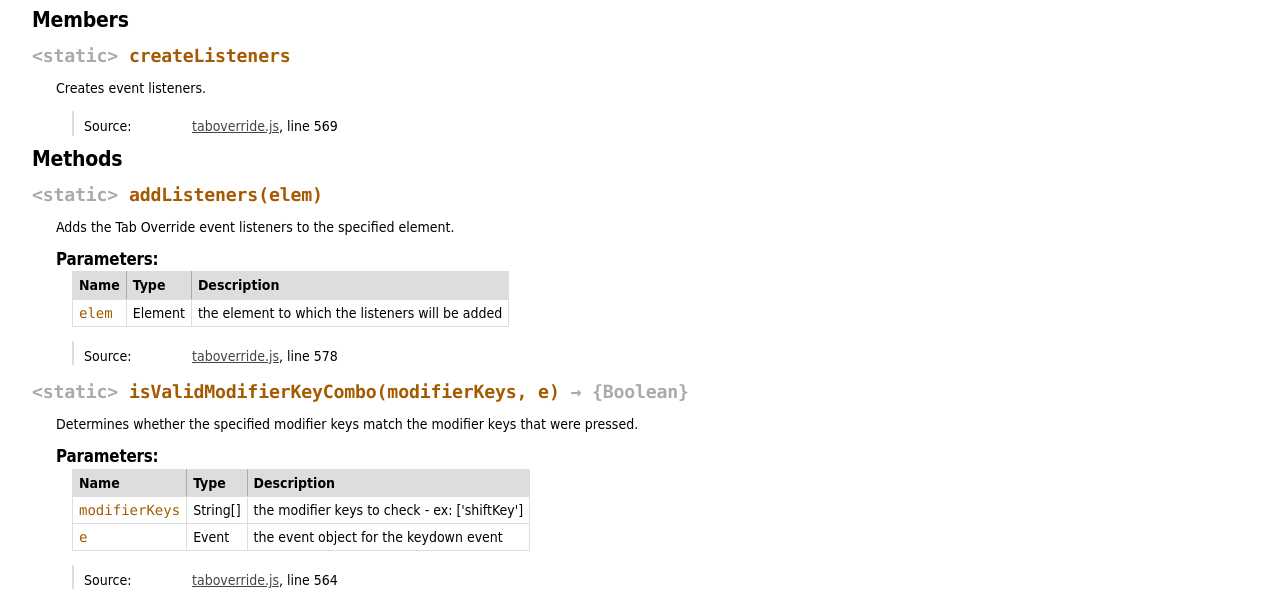
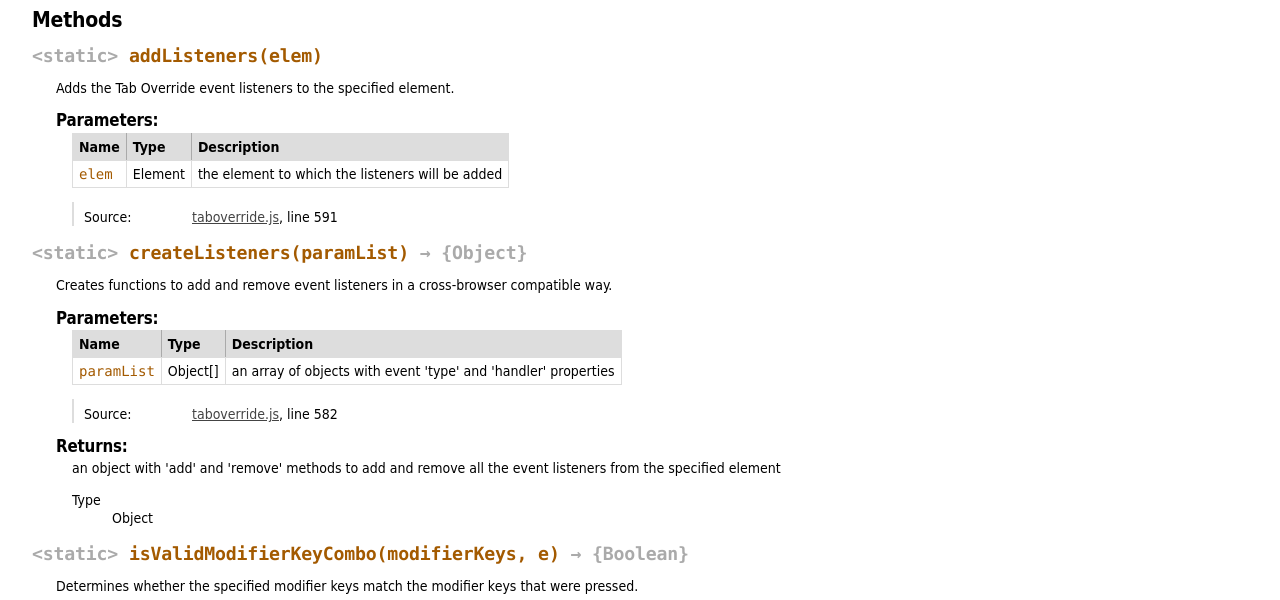
Before and after one commit to wjbryant/taboverride, a website: page docs/tabOverride.utils.html in a window 1280 px wide. Shown: the part 166-766 px from the top of the page. Drawn offline with Linux system fonts and the light colour scheme.

Commit message:
improve documentation

```diff
--- a/docs/tabOverride.utils.html
+++ b/docs/tabOverride.utils.html
@@ -66,7 +66,7 @@
 
     <dt class="tag-source">Source:</dt>
     <dd class="tag-source"><ul class="dummy"><li>
-        <a href="taboverride.js.html">taboverride.js</a>, line 553
+        <a href="taboverride.js.html">taboverride.js</a>, line 557
     </li></ul></dd>
 
 
@@ -92,62 +92,6 @@
 
 
 
-
-        <h3 class="subsection-title">Members</h3>
-
-        <dl>
-
-<dt>
-    <h4 class="name" id="createListeners"><span class="type-signature">&lt;static> </span>createListeners<span class="type-signature"></span></h4>
-
-
-</dt>
-<dd>
-
-    <div class="description">
-        Creates event listeners.
-    </div>
-
-
-
-<dl class="details">
-
-
-
-
-
-
-
-
-
-
-
-
-
-
-
-
-
-
-
-    <dt class="tag-source">Source:</dt>
-    <dd class="tag-source"><ul class="dummy"><li>
-        <a href="taboverride.js.html">taboverride.js</a>, line 569
-    </li></ul></dd>
-
-
-
-
-
-
-
-</dl>
-
-
-
-</dd>
-
-        </dl>
 
 
 
@@ -245,7 +189,7 @@
 
     <dt class="tag-source">Source:</dt>
     <dd class="tag-source"><ul class="dummy"><li>
-        <a href="taboverride.js.html">taboverride.js</a>, line 578
+        <a href="taboverride.js.html">taboverride.js</a>, line 591
     </li></ul></dd>
 
 
@@ -260,6 +204,145 @@
 
 
 
+
+
+
+
+</dd>
+
+
+
+<dt>
+    <h4 class="name" id="createListeners"><span class="type-signature">&lt;static> </span>createListeners<span class="signature">(paramList)</span><span class="type-signature"> &rarr; {Object}</span></h4>
+
+
+</dt>
+<dd>
+
+
+    <div class="description">
+        Creates functions to add and remove event listeners in a cross-browser
+compatible way.
+    </div>
+
+
+
+
+
+
+
+        <h5>Parameters:</h5>
+
+
+<table class="params">
+    <thead>
+	<tr>
+
+		<th>Name</th>
+
+
+		<th>Type</th>
+
+
+
+
+
+		<th class="last">Description</th>
+	</tr>
+	</thead>
+
+	<tbody>
+
+
+        <tr>
+
+                <td class="name"><code>paramList</code></td>
+
+
+            <td class="type">
+
+
+<span class="param-type">Object[]</span>
+
+
+
+            </td>
+
+
+
+
+
+            <td class="description last">an array of objects with event 'type' and
+                              'handler' properties</td>
+        </tr>
+
+
+	</tbody>
+</table>
+
+
+
+<dl class="details">
+
+
+
+
+
+
+
+
+
+
+
+
+
+
+
+
+
+
+
+    <dt class="tag-source">Source:</dt>
+    <dd class="tag-source"><ul class="dummy"><li>
+        <a href="taboverride.js.html">taboverride.js</a>, line 582
+    </li></ul></dd>
+
+
+
+
+
+
+
+</dl>
+
+
+
+
+
+
+
+    <h5>Returns:</h5>
+
+
+<div class="param-desc">
+    an object with 'add' and 'remove' methods
+                              to add and remove all the event listeners
+                              from the specified element
+</div>
+
+
+
+<dl>
+	<dt>
+		Type
+	</dt>
+	<dd>
+
+<span class="param-type">Object</span>
+
+
+	</dd>
+</dl>
 
 
 
@@ -382,7 +465,7 @@ that were pressed.
 
     <dt class="tag-source">Source:</dt>
     <dd class="tag-source"><ul class="dummy"><li>
-        <a href="taboverride.js.html">taboverride.js</a>, line 564
+        <a href="taboverride.js.html">taboverride.js</a>, line 568
     </li></ul></dd>
 
 
@@ -517,7 +600,7 @@ that were pressed.
 
     <dt class="tag-source">Source:</dt>
     <dd class="tag-source"><ul class="dummy"><li>
-        <a href="taboverride.js.html">taboverride.js</a>, line 587
+        <a href="taboverride.js.html">taboverride.js</a>, line 600
     </li></ul></dd>
 
 
@@ -560,7 +643,7 @@ that were pressed.
 <br clear="both">
 
 <footer>
-    Documentation generated by <a href="https://github.com/jsdoc3/jsdoc">JSDoc 3.1.1</a> on Wed May 15 2013 18:31:43 GMT-0400 (EDT)
+    Documentation generated by <a href="https://github.com/jsdoc3/jsdoc">JSDoc 3.1.1</a> on Mon May 20 2013 19:07:20 GMT-0400 (EDT)
 </footer>
 
 <script> prettyPrint(); </script>
```
Also changed, not shown: docs/index.html (+1 -1 lines), docs/tabOverride.handlers.html (+4 -4 lines), docs/tabOverride.html (+7 -7 lines), docs/taboverride.js.html (+15 -2 lines), src/taboverride.js (+14 -1 lines), README.md, build/output/taboverride.js, 1 other file.
